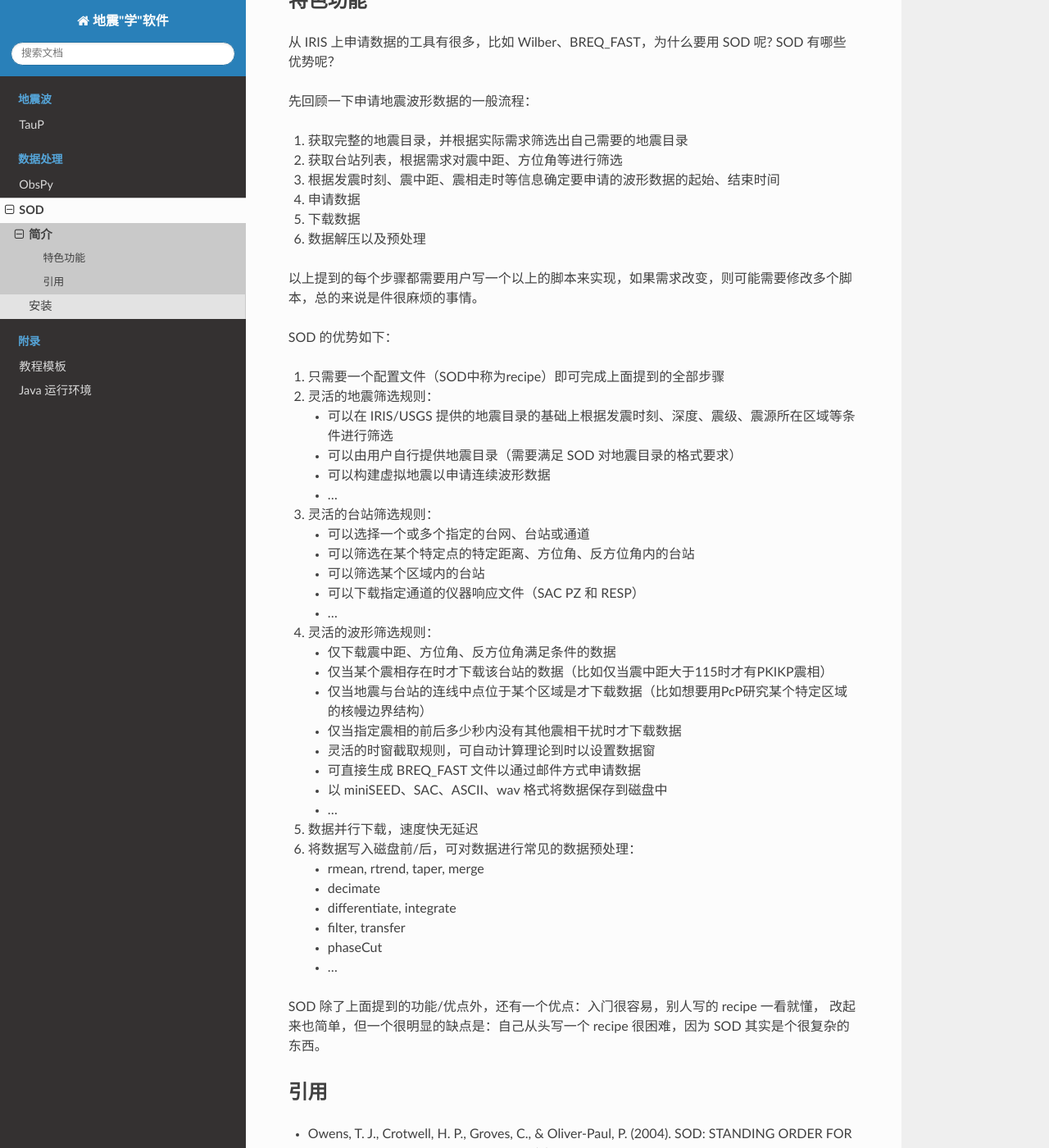
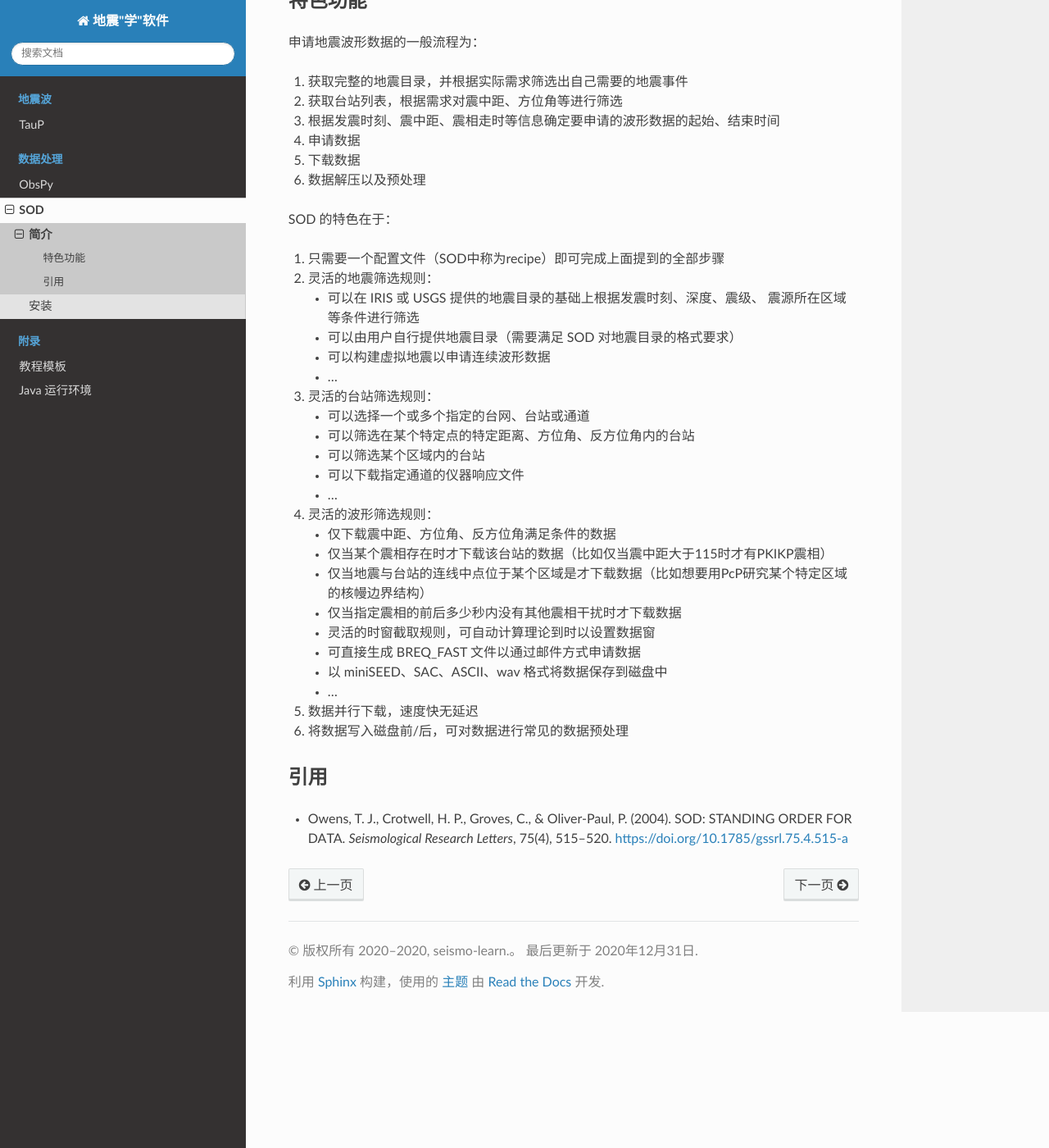
Before and after one commit to seismo-learn/software, a Sphinx documentation site: the page built from source/sod/introduction.rst, in a window 1280 px wide and 1400 px high, scrolled down 259 px. Shown: the whole window at 82% size. Built offline with Sphinx 7.4.7 and the Read the Docs theme 2.0.0, drawn with Linux system fonts in a browser that asks for light colours.

Commit message:
Update introduction

```diff
--- a/source/sod/introduction.rst
+++ b/source/sod/introduction.rst
@@ -8,25 +8,22 @@ SOD，全称是 Standing Order for Data，可以自动筛选并下载地震、
 特色功能
 --------
 
-从 IRIS 上申请数据的工具有很多，比如 Wilber、BREQ_FAST，为什么要用 SOD 呢? SOD 有哪些优势呢？
+申请地震波形数据的一般流程为：
 
-先回顾一下申请地震波形数据的一般流程：
-
-1. 获取完整的地震目录，并根据实际需求筛选出自己需要的地震目录
+1. 获取完整的地震目录，并根据实际需求筛选出自己需要的地震事件
 2. 获取台站列表，根据需求对震中距、方位角等进行筛选
 3. 根据发震时刻、震中距、震相走时等信息确定要申请的波形数据的起始、结束时间
 4. 申请数据
 5. 下载数据
 6. 数据解压以及预处理
 
-以上提到的每个步骤都需要用户写一个以上的脚本来实现，如果需求改变，则可能需要修改多个脚本，总的来说是件很麻烦的事情。
-
-SOD 的优势如下：
+SOD 的特色在于：
 
 1. 只需要一个配置文件（SOD中称为recipe）即可完成上面提到的全部步骤
 2. 灵活的地震筛选规则：
 
-   - 可以在 IRIS/USGS 提供的地震目录的基础上根据发震时刻、深度、震级、震源所在区域等条件进行筛选
+   - 可以在 IRIS 或 USGS 提供的地震目录的基础上根据发震时刻、深度、震级、
+     震源所在区域等条件进行筛选
    - 可以由用户自行提供地震目录（需要满足 SOD 对地震目录的格式要求）
    - 可以构建虚拟地震以申请连续波形数据
    - ...
@@ -36,7 +33,7 @@ SOD 的优势如下：
    - 可以选择一个或多个指定的台网、台站或通道
    - 可以筛选在某个特定点的特定距离、方位角、反方位角内的台站
    - 可以筛选某个区域内的台站
-   - 可以下载指定通道的仪器响应文件（SAC PZ 和 RESP）
+   - 可以下载指定通道的仪器响应文件
    - ...
 
 4. 灵活的波形筛选规则：
@@ -51,17 +48,7 @@ SOD 的优势如下：
    - ...
 
 5. 数据并行下载，速度快无延迟
-6. 将数据写入磁盘前/后，可对数据进行常见的数据预处理：
-
-   - rmean, rtrend, taper, merge
-   - decimate
-   - differentiate, integrate
-   - filter, transfer
-   - phaseCut
-   - ...
-
-SOD 除了上面提到的功能/优点外，还有一个优点：入门很容易，别人写的 recipe 一看就懂，
-改起来也简单，但一个很明显的缺点是：自己从头写一个 recipe 很困难，因为 SOD 其实是个很复杂的东西。
+6. 将数据写入磁盘前/后，可对数据进行常见的数据预处理
 
 引用
 ----
```
